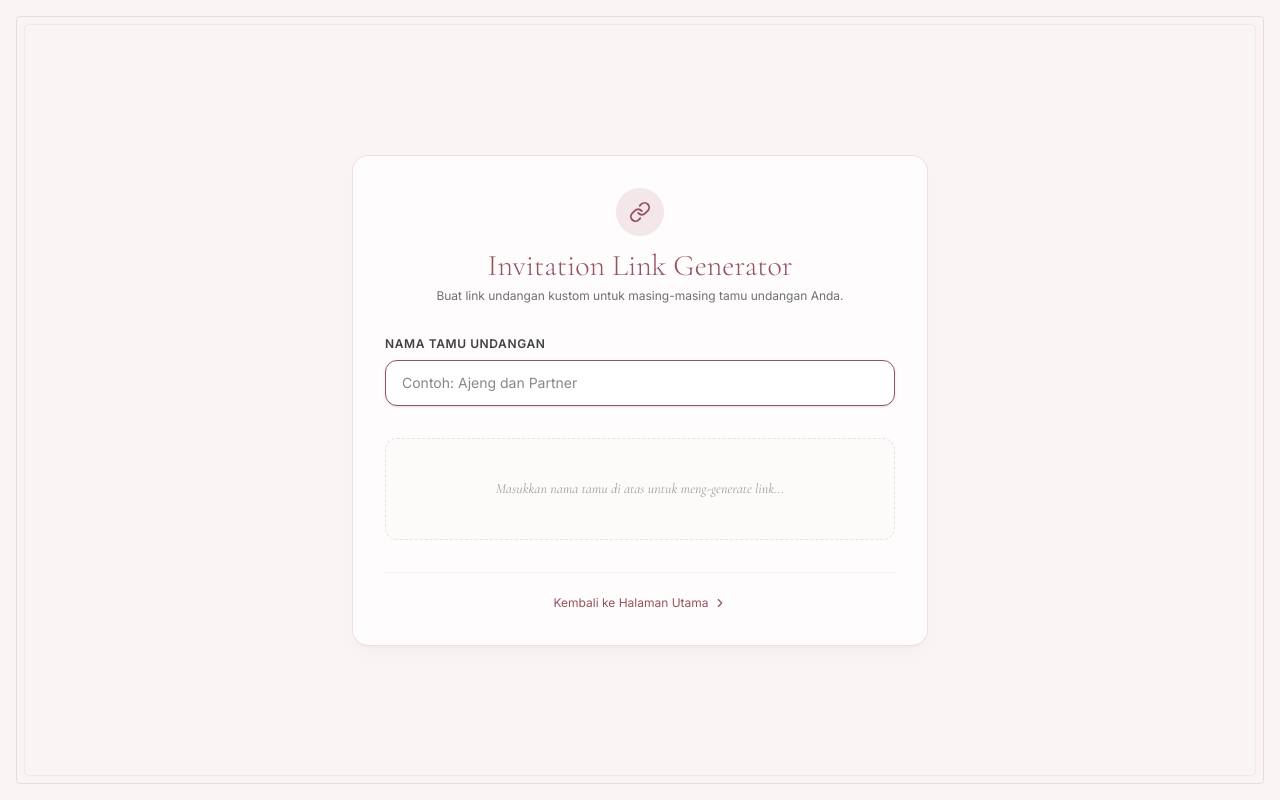
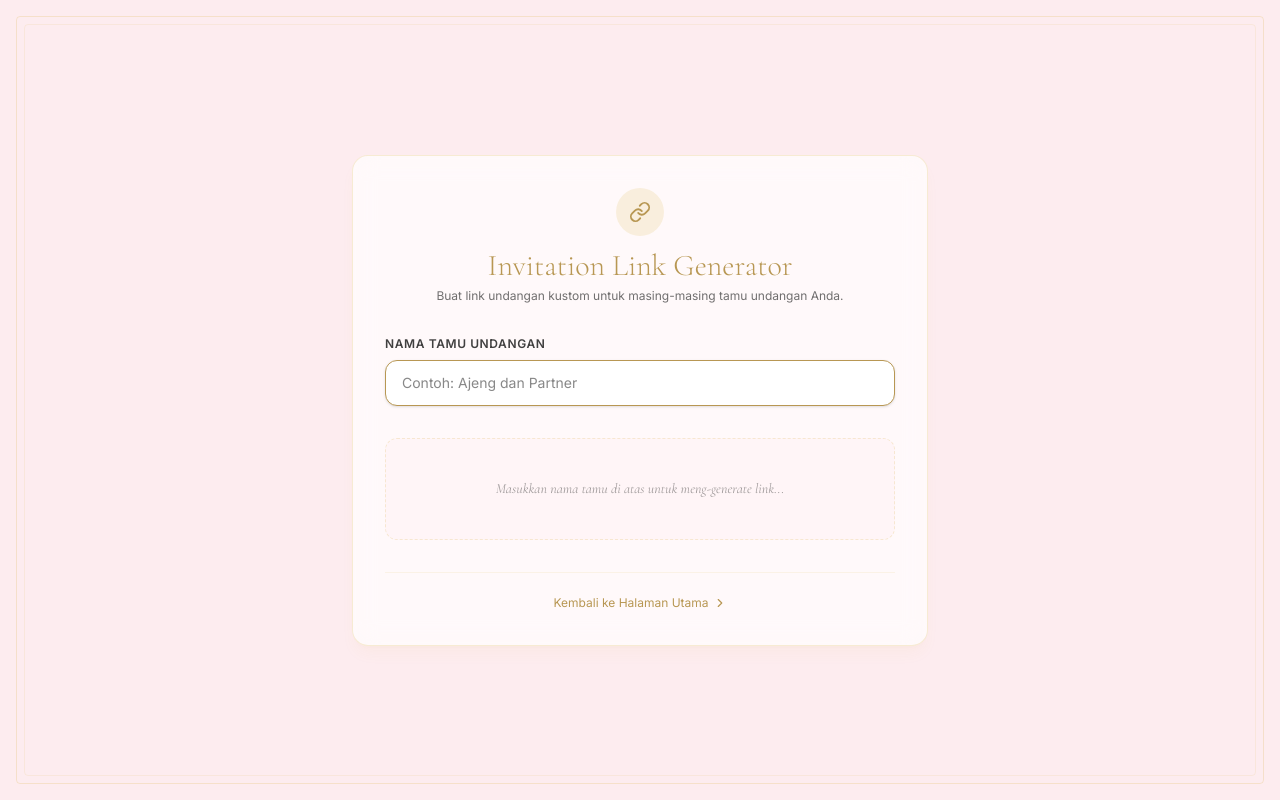
Before and after one commit to CrimsonSZ-Q/WeddingShidqiHesti, a Next.js app: page /generate in a window 1280 px wide. Built offline with nearby package versions, Linux system fonts and the light colour scheme.

Commit message:
Restore gold accents and change image-less backgrounds to pastel pink

```diff
--- a/src/app/globals.css
+++ b/src/app/globals.css
@@ -1,7 +1,7 @@
 @import "tailwindcss";
 
 :root {
-  --background: #FAF5F5;
+  --background: #FDECEF;
   --foreground: #111111;
 }
 
@@ -11,12 +11,12 @@
   --font-serif: 'Cormorant Garamond', Georgia, serif;
   --font-sans: 'Inter', sans-serif;
 
-  --color-brand-cream: #FAF5F5;
+  --color-brand-cream: #FDECEF;
   --color-brand-charcoal: #111111;
-  --color-brand-gold: #B76E79;
-  --color-brand-gold-dark: #94535E;
-  --color-brand-champagne: #F3E2E4;
-  --color-brand-gold-light: #FDF7F7;
+  --color-brand-gold: #D4AF37;
+  --color-brand-gold-dark: #B89753;
+  --color-brand-champagne: #F5DFE2;
+  --color-brand-gold-light: #FFF0F2;
 }
 
 body {
```
